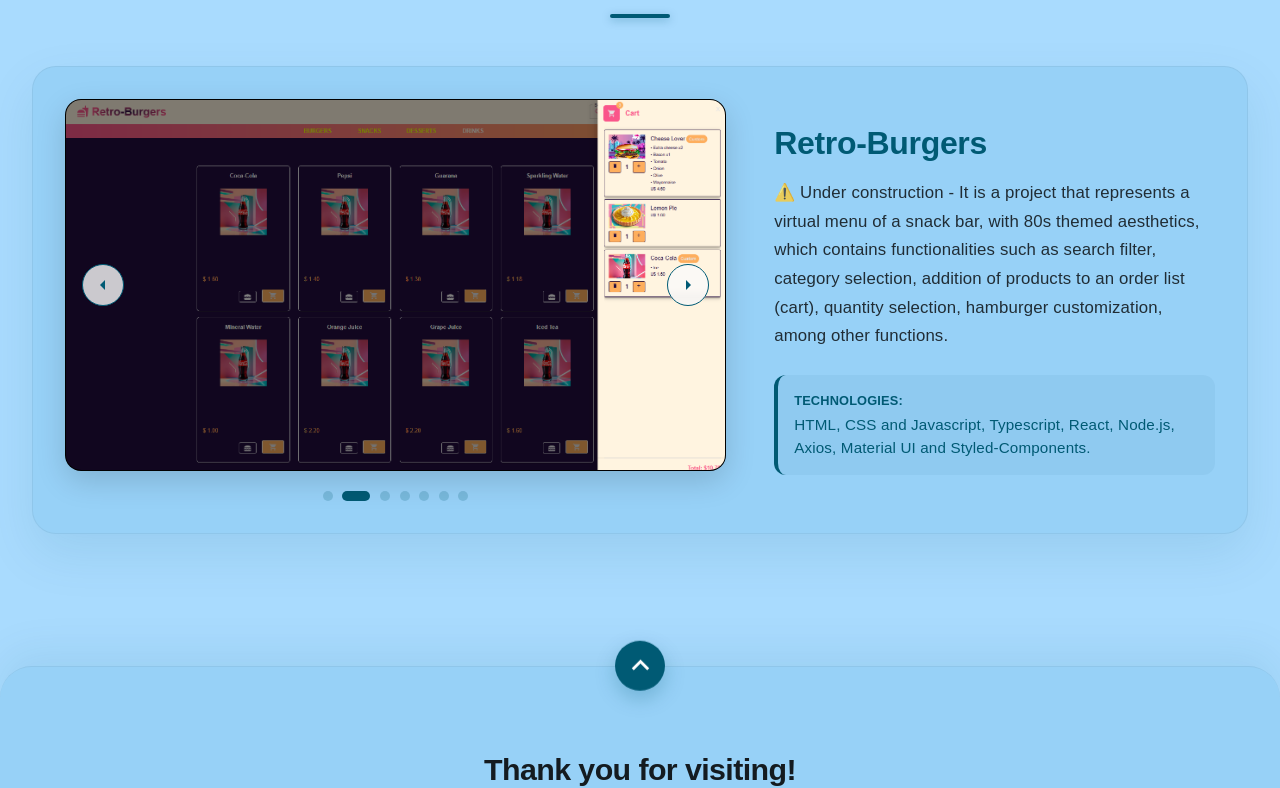
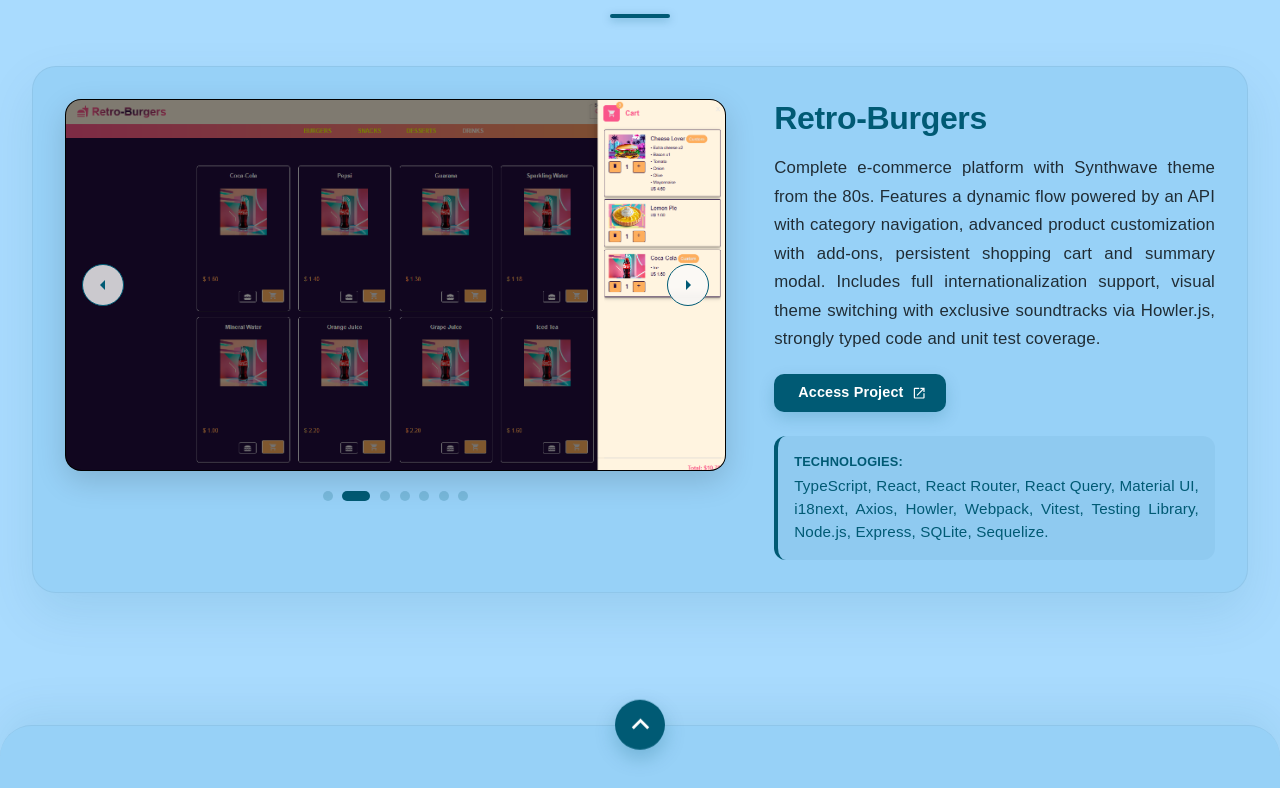
Before and after one commit to ewnsilva/portfolio, a React app: page / in a window 1280 px wide. Shown: the part 2723-3511 px from the top of the page. Built offline with nearby package versions, Linux system fonts and the light colour scheme.

Commit message:
refactor: updating project description

```diff
--- a/src/components/Projects/index.tsx
+++ b/src/components/Projects/index.tsx
@@ -7,10 +7,11 @@ import {
   useMediaQuery,
   Fade,
   Paper,
+  Button,
   useTheme as useMuiTheme,
 } from "@mui/material";
 import { projects } from "utils";
-import { ArrowLeft, ArrowRight } from "@mui/icons-material";
+import { ArrowLeft, ArrowRight, Launch } from "@mui/icons-material";
 import { useTheme } from "hooks";
 import { Title } from "components";
 
@@ -22,7 +23,7 @@ export const Projects = (): JSX.Element => {
   const isDesktop = useMediaQuery(muiTheme.breakpoints.up("lg"));
   const isMobile = useMediaQuery(muiTheme.breakpoints.down("sm"));
 
-  const [preview, setPreview] = useState(1);
+  const [preview, setPreview] = useState(1); // Mantido o padrão iniciando no projeto 1 (Retro-Burgers)
   const [fadeIn, setFadeIn] = useState(true);
 
   const handlePrev = () => {
@@ -99,9 +100,7 @@ export const Projects = (): JSX.Element => {
                 position: "relative",
                 overflow: "hidden",
                 borderRadius: "16px",
-
                 aspectRatio: isMobile ? "4/3" : "16/9",
-
                 maxHeight: { xs: "280px", sm: "400px", md: "480px" },
                 width: "100%",
                 border: "1px solid",
@@ -255,13 +254,51 @@ export const Projects = (): JSX.Element => {
                     fontSize: { xs: "0.95rem", sm: "1rem", md: "1.05rem" },
                     lineHeight: 1.7,
                     color: "text.primary",
+                    textAlign: "justify",
                     opacity: 0.9,
-
-                    minHeight: isDesktop ? "100px" : "auto",
+                    minHeight: isDesktop ? "120px" : "auto",
                   }}
                 >
                   {t(`projects.list.${currentProject?.number}.description`)}
                 </Typography>
+
+                {currentProject?.url && (
+                  <Box display="flex" mt={0.5}>
+                    <Button
+                      component="a"
+                      href={currentProject.url}
+                      target="_blank"
+                      rel="noopener noreferrer"
+                      variant="contained"
+                      color="primary"
+                      endIcon={
+                        <Launch sx={{ fontSize: "0.9rem !important" }} />
+                      }
+                      sx={{
+                        textTransform: "none",
+                        fontWeight: 600,
+                        borderRadius: "10px",
+                        px: 3,
+                        py: 0.8,
+                        fontSize: "0.9rem",
+                        boxShadow: (theme) =>
+                          `0px 6px 16px ${theme.palette.primary.main}30`,
+                        transition: "all 0.2s ease-in-out",
+                        "&:hover": {
+                          transform: "translateY(-2px)",
+                          backgroundColor: (theme) =>
+                            darkMode
+                              ? `${theme.palette.primary.main}cc`
+                              : theme.palette.primary.dark,
+                          boxShadow: (theme) =>
+                            `0px 8px 20px ${theme.palette.primary.main}50`,
+                        },
+                      }}
+                    >
+                      {t("projects.viewProject") || "Acessar Projeto"}
+                    </Button>
+                  </Box>
+                )}
 
                 <Box
                   mt={1}
@@ -279,6 +316,7 @@ export const Projects = (): JSX.Element => {
                     sx={{
                       fontSize: { xs: "0.85rem", sm: "0.9rem", md: "0.95rem" },
                       lineHeight: 1.5,
+                      textAlign: "justify",
                       color: darkMode
                         ? "rgba(216, 216, 216, 0.8)"
                         : "primary.main",
--- a/src/translations/en.json
+++ b/src/translations/en.json
@@ -41,6 +41,7 @@
     "title": "Projects",
     "description": "Description:",
     "technologies": "Technologies:",
+    "viewProject": "Access Project",
     "list": [
       {
         "name": "TheInvestment",
@@ -49,8 +50,8 @@
       },
       {
         "name": "Retro-Burgers",
-        "technologies": "HTML, CSS and Javascript, Typescript, React, Node.js, Axios, Material UI and Styled-Components.",
-        "description": "⚠️ Under construction - It is a project that represents a virtual menu of a snack bar, with 80s themed aesthetics, which contains functionalities such as search filter, category selection, addition of products to an order list (cart), quantity selection, hamburger customization, among other functions."
+        "technologies": "TypeScript, React, React Router, React Query, Material UI, i18next, Axios, Howler, Webpack, Vitest, Testing Library, Node.js, Express, SQLite, Sequelize.",
+        "description": "Complete e-commerce platform with Synthwave theme from the 80s. Features a dynamic flow powered by an API with category navigation, advanced product customization with add-ons, persistent shopping cart and summary modal. Includes full internationalization support, visual theme switching with exclusive soundtracks via Howler.js, strongly typed code and unit test coverage."
       },
       {
         "name": "Car Showcase",
--- a/src/translations/es.json
+++ b/src/translations/es.json
@@ -41,6 +41,7 @@
     "title": "Proyectos",
     "description": "Descripción:",
     "technologies": "Tecnologías:",
+    "viewProject": "Acceder al proyecto",
     "list": [
       {
         "name": "TheInvestment",
@@ -49,8 +50,8 @@
       },
       {
         "name": "Retro-Burgers",
-        "technologies": "HTML, CSS y Javascript, Typescript, React, Node.js, Axios, Material UI y Styled-Components.",
-        "description": "⚠️ En construcción - Es un proyecto que representa un menú virtual de una hamburguesería, con temática de los años 80, que contiene funcionalidades como filtro de búsqueda, selección de categorías, adición de productos a una lista de pedidos (carrito), selección de cantidad, personalización de hamburguesas, entre otras funciones."
+        "technologies": "TypeScript, React, React Router, React Query, Material UI, i18next, Axios, Howler, Webpack, Vitest, Testing Library, Node.js, Express, SQLite, Sequelize.",
+        "description": "Plataforma de E-commerce completa con temática Synthwave de los años 80. Presenta un flujo dinámico alimentado por API que incluye navegación por categorías, personalización avanzada de productos con adicionales, carrito de compras persistente y modal de resumen. Cuenta con soporte completo para internacionalización, cambio de temas visuales con bandas sonoras exclusivas a través de Howler.js, código fuertemente tipado y cobertura de pruebas unitarias."
       },
       {
         "name": "Car Showcase",
--- a/src/translations/pt.json
+++ b/src/translations/pt.json
@@ -41,6 +41,7 @@
     "title": "Projetos",
     "description": "Descrição:",
     "technologies": "Tecnologias:",
+    "viewProject": "Acessar Projeto",
     "list": [
       {
         "name": "TheInvestment",
@@ -49,8 +50,8 @@
       },
       {
         "name": "Retro-Burgers",
-        "technologies": "HTML, CSS e Javascript, Typescript, React, Node.js, Axios, Material UI e Styled-Components.",
-        "description": "⚠️ Em construção - Trata-se de um projeto que representa um cardápio virtural de uma lanchonete, com temática dos anos 80, que contêm funcionálidades como filtro de búsca, seleção de categórias, adição de produtos a uma lista de pedidos (carrinho), escolha de quantidade, constumização de hamburguer, dentre outras funções."
+        "description": "Plataforma de E-commerce completa com temática Synthwave dos anos 80. Apresenta um fluxo dinâmico alimentado por API contendo navegação por categorias, personalização avançada de produtos com adicionais, carrinho de compras persistente e modal de resumo. Conta com suporte completo à internacionalização, troca de temas visuais com trilhas sonoras exclusivas via Howler.js, códigos fortemente tipados e cobertura de testes unitários.",
+        "technologies": "TypeScript, React, React Router, React Query, Material UI, i18next, Axios, Howler, Webpack, Vitest, Testing Library, Node.js, Express, SQLite, Sequelize."
       },
       {
         "name": "Car Showcase",
--- a/src/utils/projects.js
+++ b/src/utils/projects.js
@@ -19,10 +19,11 @@ export const projects = [
     name: "Retro-Burgers",
     image: RetroBurgers,
     number: 1,
+    url: "https://retro-burgers.vercel.app/",
     technologies:
-      "HTML, CSS e Javascript, Typescript, React, Node.js, Axios, Material UI e Styled-Components.",
+      "React, Node.js, TypeScript, React Query, Material UI, Vite, Vitest, Express, SQLite, Sequelize, Howler, Webpack.",
     description:
-      "⚠️ Em construção - Trata-se de um projeto que representa um cardápio virtural de uma lanchonete, com temática dos anos 80, que contêm funcionálidades como filtro de búsca, seleção de categórias, adição de produtos a uma lista de pedidos (carrinho), escolha de quantidade, constumização de hamburguer, dentre outras funções.",
+      "E-commerce simulado completo com temática Synthwave dos anos 80. Possui navegação por categorias dinâmicas via API, personalização de produtos com adicionais, carrinho persistente, internacionalização (PT/EN), trilha sonora exclusiva por tema e testes unitários com Vitest.",
   },
   {
     name: "Car Showcase",
```
